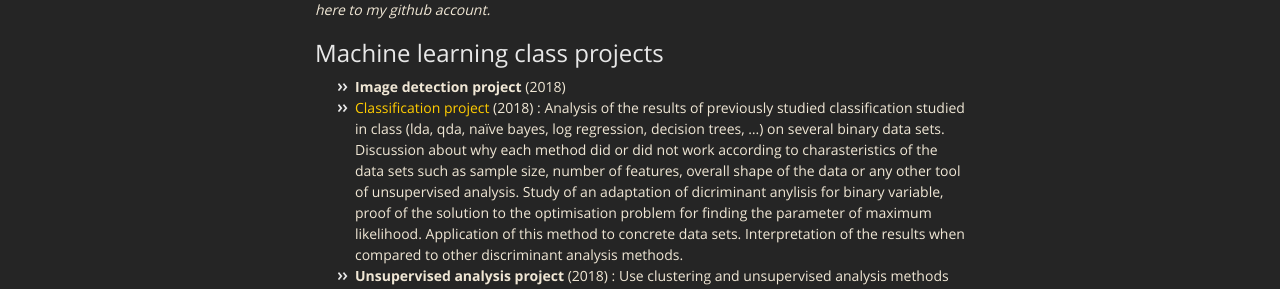
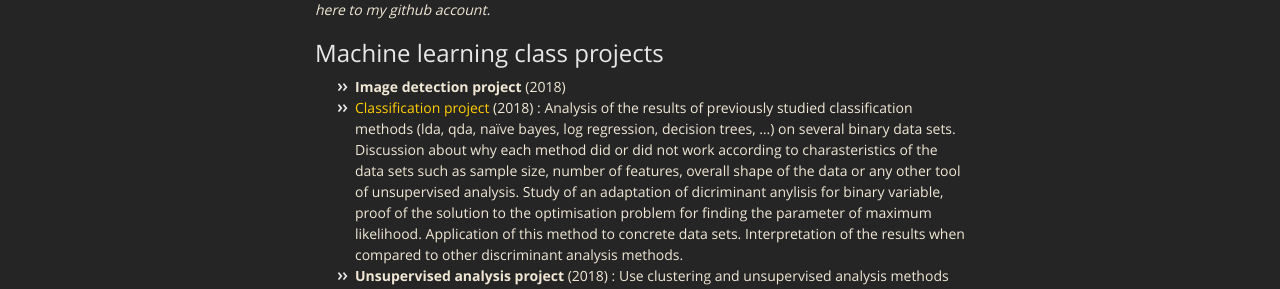
Before and after one commit to plougue/plougue.github.io, a Jekyll site: the page built from index.md, in a window 1280 px wide and 900 px high, scrolled down 1769 px. Shown: the part 162-451 px from the top of the window. Built offline with Jekyll 4.4.1, drawn with Linux system fonts in a browser that asks for light colours; our own code applies the rules of GitHub Pages for plain Markdown files.

Commit message:
Typo in machine learning projects

```diff
--- a/index.md
+++ b/index.md
@@ -83,7 +83,7 @@ C++ development with strong optimisation constraints on core mechanism of the so
 ## Machine learning class projects
 
 * **Image detection project** (2018)
-* [Classification project](https://github.com/plougue/Classification-project-2018) (2018) : Analysis of the results of previously studied classification studied in class (lda, qda, naïve bayes, log regression, decision trees, ...) on several binary data sets.
+* [Classification project](https://github.com/plougue/Classification-project-2018) (2018) : Analysis of the results of previously studied classification methods (lda, qda, naïve bayes, log regression, decision trees, ...) on several binary data sets.
 Discussion about why each method did or did not work according to charasteristics of the data sets such as sample size, number of features, overall shape of the data or any other tool of unsupervised analysis.
 Study of an adaptation of dicriminant anylisis for binary variable, proof of the solution to the optimisation problem for finding the parameter of maximum likelihood. Application of this method to concrete data sets. Interpretation of the results when compared to other discriminant analysis methods.
 * **Unsupervised analysis project** (2018) : Use clustering and unsupervised analysis methods described below to analyse a real-life data set. Theoretical study of an adptation of K-means clustering in which the distance to the center depends on the covariance matrix of each class. Implementation of this adapted K-means method on a concrete case. Application of this method to concrete data sets. Proof of the solution to the optimisation problem corresponding to this new way of computing distance to the center.
```
